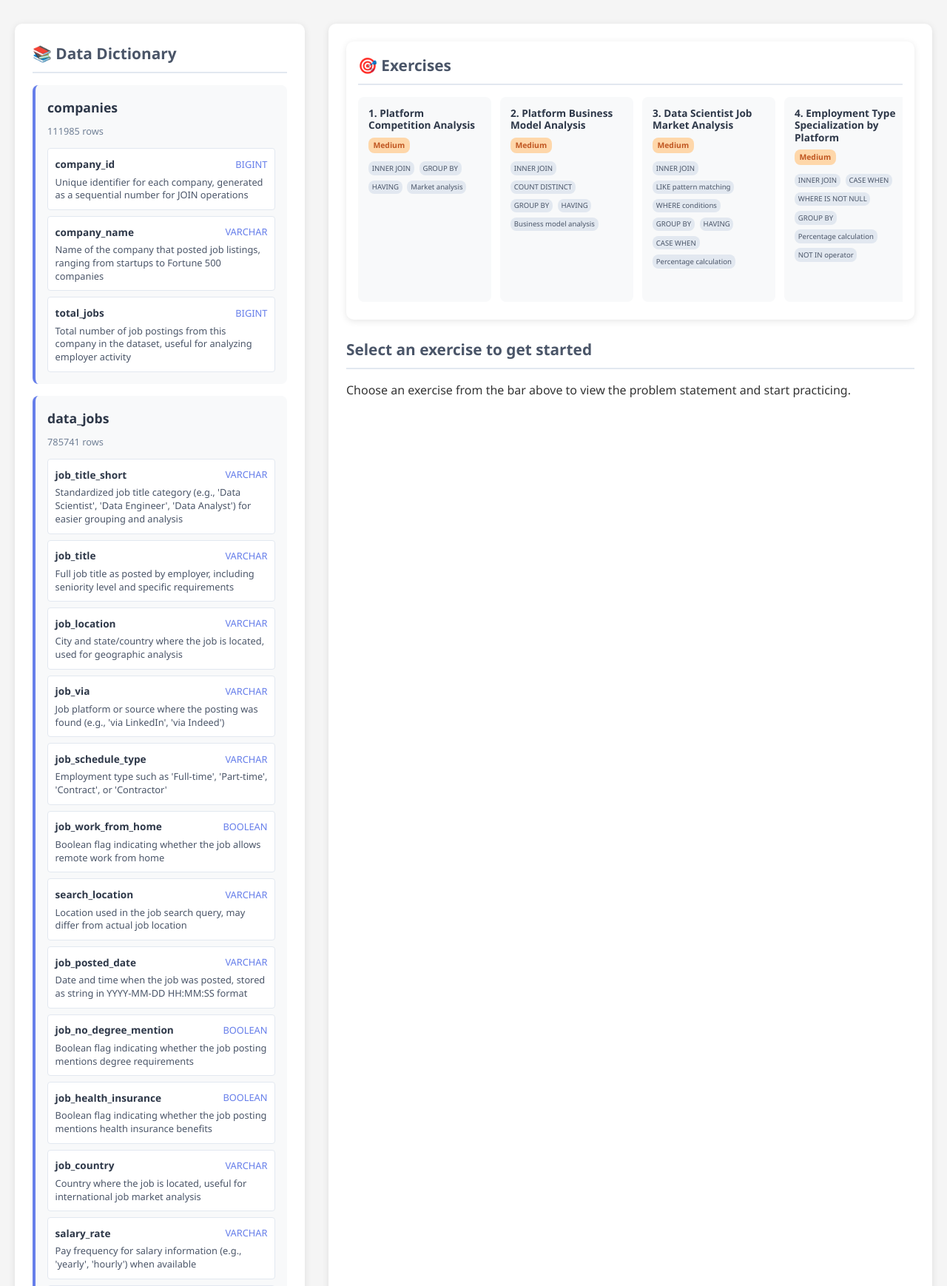
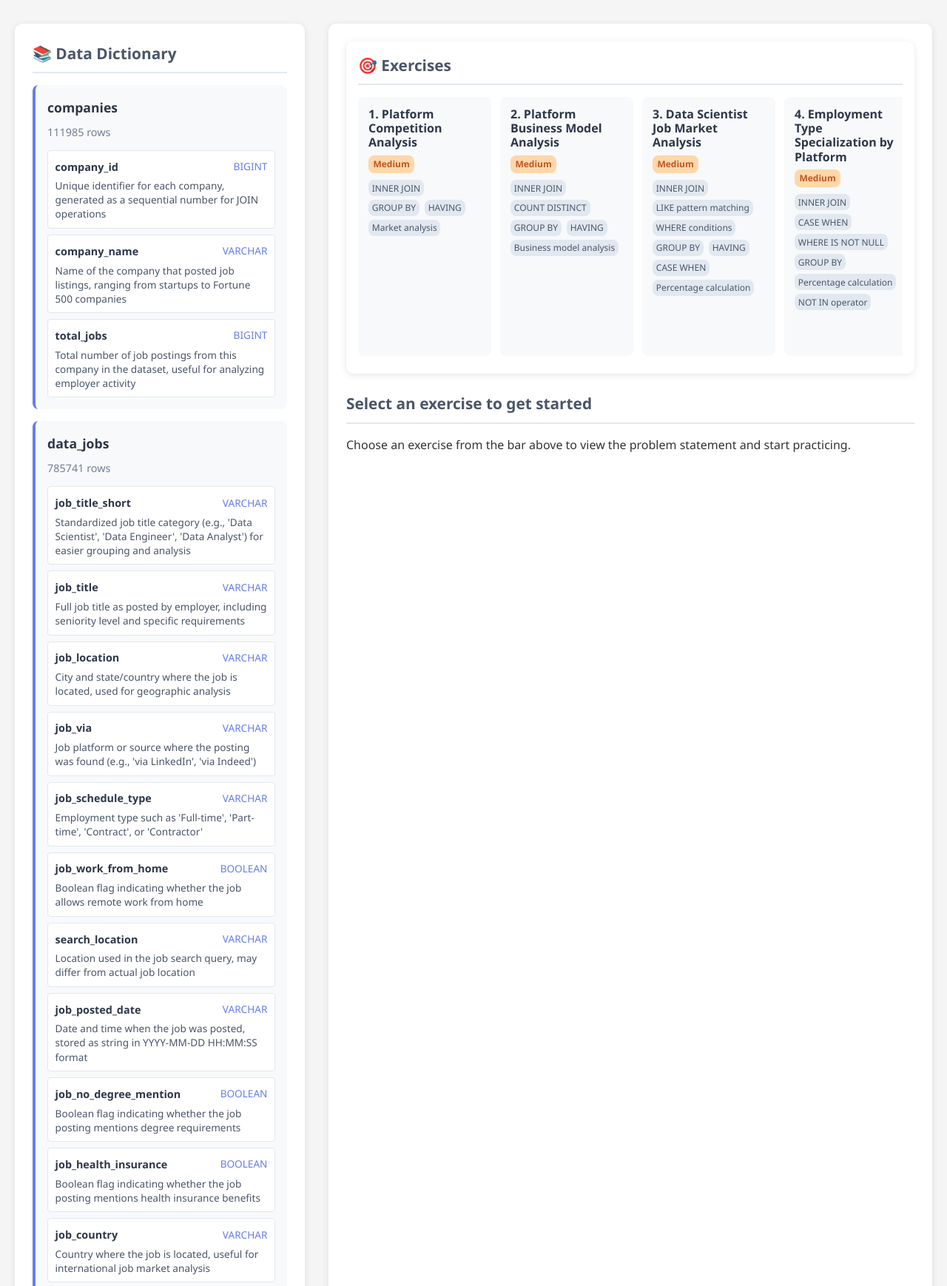
Before and after one commit to marcoswastaken/sql_study_group, a Flask app: page / in a window 1280 px wide. Shown: the part 187-1925 px from the top of the page at 74% size. Run offline with Flask 2, Linux system fonts and the light colour scheme.

Commit message:
fix text size

```diff
--- a/templates/index.html
+++ b/templates/index.html
@@ -115,7 +115,7 @@
         }
 
         .table-meta {
-            font-size: 0.8rem;
+            font-size: 0.9rem;
             color: #718096;
             margin-bottom: 0.8rem;
         }
@@ -132,7 +132,7 @@
             padding: 0.6rem;
             border-radius: 4px;
             border: 1px solid #e2e8f0;
-            font-size: 0.85rem;
+            font-size: 0.9rem;
         }
 
         .column-header {
@@ -149,18 +149,18 @@
 
         .column-type {
             color: #667eea;
-            font-size: 0.8rem;
+            font-size: 0.85rem;
         }
 
         .column-key {
             color: #f56565;
-            font-size: 0.8rem;
+            font-size: 0.85rem;
             margin-left: 0.5rem;
         }
 
         .column-description {
             color: #4a5568;
-            font-size: 0.8rem;
+            font-size: 0.85rem;
             line-height: 1.4;
             margin-top: 0.3rem;
         }
@@ -219,12 +219,12 @@
             font-weight: bold;
             color: #2d3748;
             margin-bottom: 0.4rem;
-            font-size: 0.85rem;
+            font-size: 1rem;
             line-height: 1.2;
         }
 
         .exercise-meta {
-            font-size: 0.85rem;
+            font-size: 0.9rem;
             color: #4a5568;
         }
 
@@ -232,7 +232,7 @@
             display: inline-block;
             padding: 0.15rem 0.4rem;
             border-radius: 8px;
-            font-size: 0.65rem;
+            font-size: 0.75rem;
             font-weight: bold;
         }
 
@@ -261,7 +261,7 @@
             color: #4a5568;
             padding: 0.1rem 0.3rem;
             border-radius: 8px;
-            font-size: 0.6rem;
+            font-size: 0.75rem;
             margin-right: 0.2rem;
             margin-bottom: 0.2rem;
         }
```
